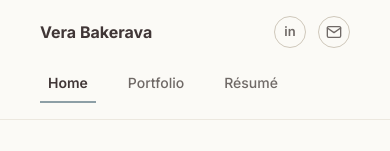
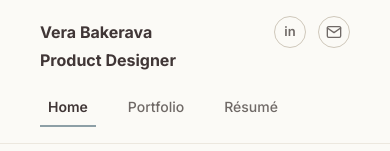
Before and after one commit to verunch/portfolio-website, a React (Vite) app: page / in a window 390 px wide. Shown: the top 151 px of the page. Built offline with nearby package versions, Linux system fonts and the light colour scheme.

Commit message:
header added

```diff
--- a/src/components/layout/Header.module.css
+++ b/src/components/layout/Header.module.css
@@ -38,12 +38,24 @@
   padding-bottom: var(--space-4);
 }
 
+@media (max-width: 477.98px) {
+  .bar {
+    flex-wrap: wrap;
+  }
+}
+
 .wordmark {
   font-family: var(--font-body);
   font-weight: 700;
   font-size: 16px;
   color: var(--color-text-primary);
   text-decoration: none;
+}
+
+@media (max-width: 477.98px) {
+  .tagline {
+    width: 100%;
+  }
 }
 
 /* Nav is always visible on every route — no hamburger toggle. */
--- a/src/components/layout/Header.tsx
+++ b/src/components/layout/Header.tsx
@@ -53,6 +53,9 @@ export default function Header({ collapseOnRail = false }: HeaderProps) {
         </Link>
         {/* <478px only — see .socialsBar */}
         <SocialsList className={styles.socialsBar} />
+        <Link to="/" className={`${styles.wordmark} ${styles.tagline}`}>
+          Product Designer
+        </Link>
       </div>
       <nav id="primary-navigation" aria-label="Primary" className={`${styles.nav} ${styles.container}`}>
         <NavLinks items={navConfig} orientation="horizontal" />
```
